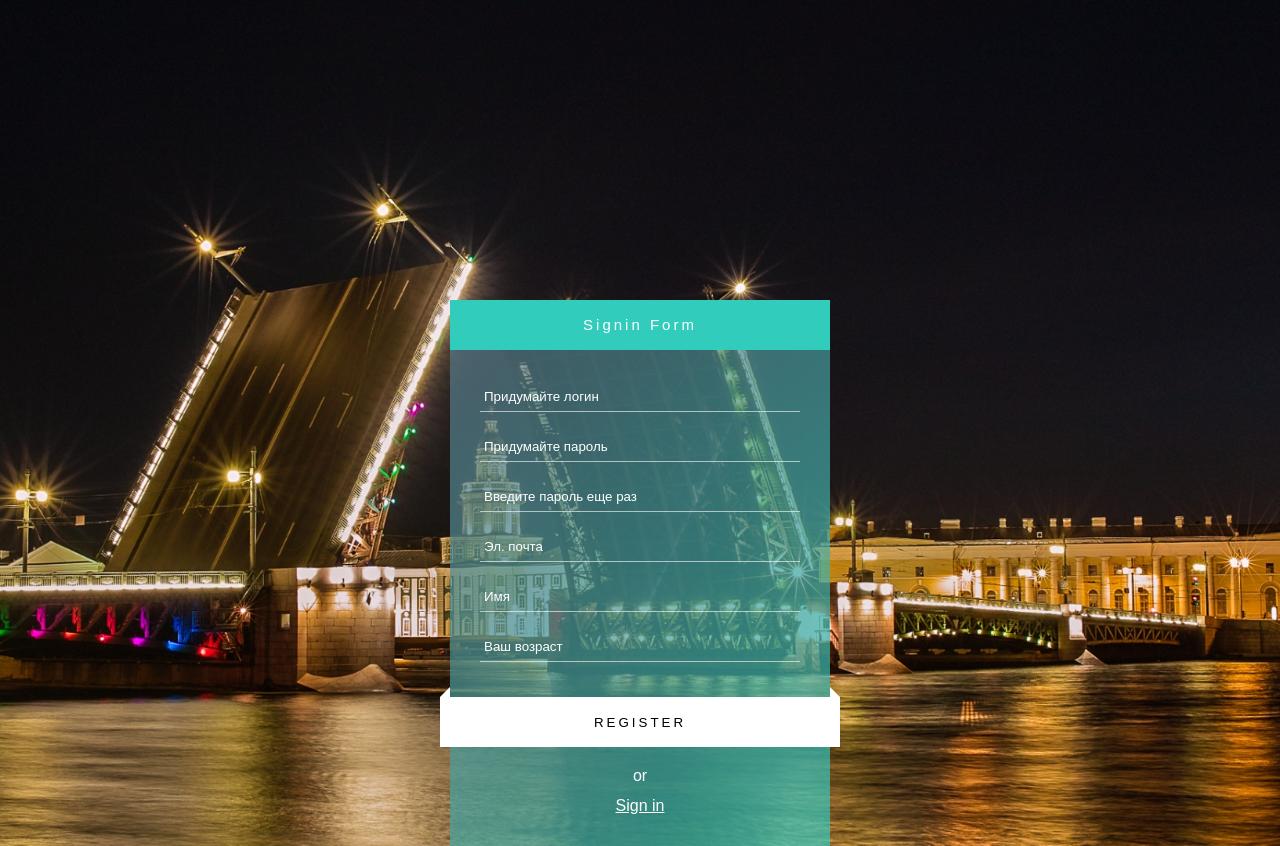
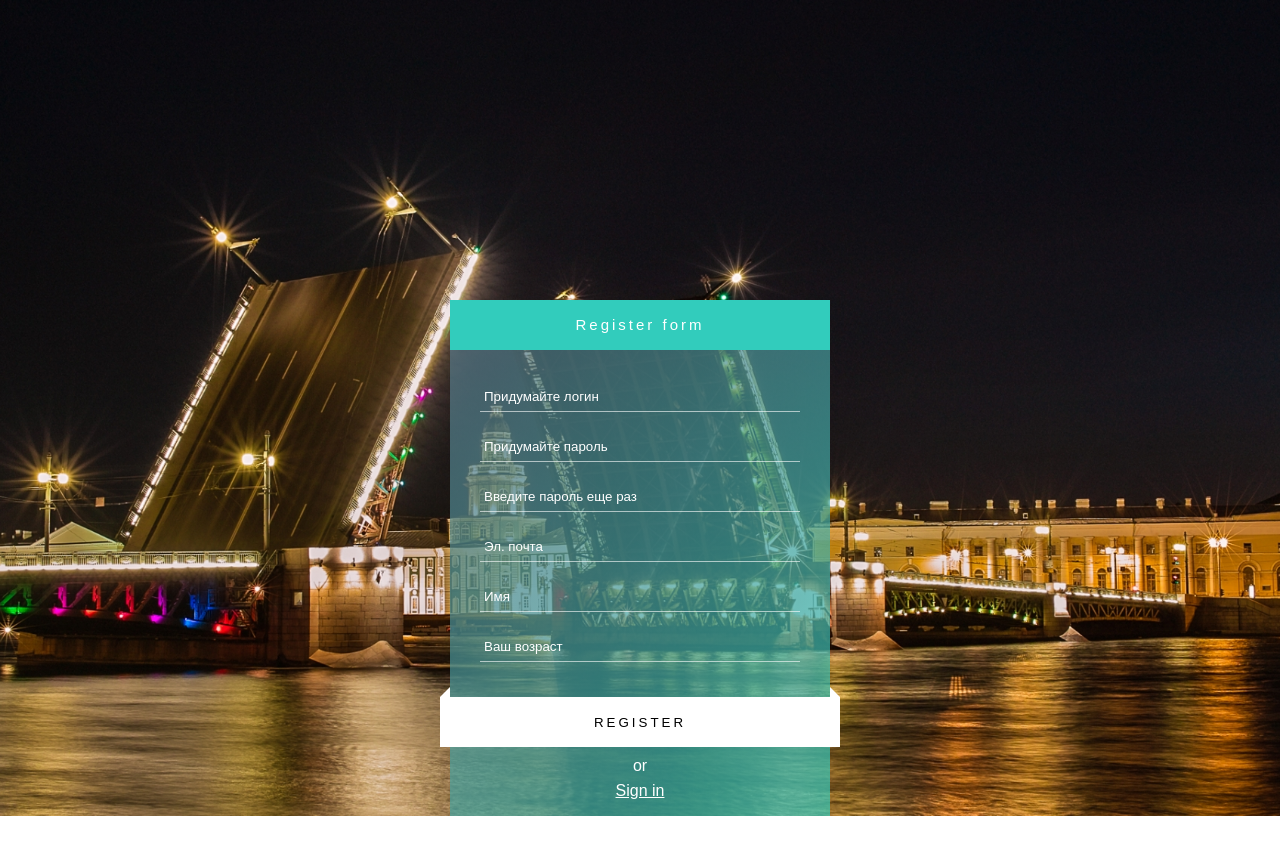
Before and after one commit to mynamedaze/exceed-learning, a React (Create React App) app: page / in a window 1280 px wide. After the commit the page ends 816 px from the top, so only its background shows below. Built offline with nearby package versions, Linux system fonts and the light colour scheme.

Commit message:
делаю валидацию на инпутах

```diff
--- a/src/components/login/index.jsx
+++ b/src/components/login/index.jsx
@@ -8,7 +8,7 @@ class LoginForm extends React.Component {
     super(props);
     this.state = {
       isLoginActive: false
-    }
+    };
     this.toggleActive = this.toggleActive.bind(this);
   }
 
@@ -22,8 +22,8 @@ class LoginForm extends React.Component {
     const { isLoginActive } = this.state;
     return (
       <article className="login-form">
-        {isLoginActive && <Login openReg={this.toggleActive} />}
-        {!isLoginActive && <Register openReg={this.toggleActive} />}
+        {isLoginActive && <Login openReg={this.toggleActive} isLoginActive={this.state.isLoginActive} />}
+        {!isLoginActive && <Register openReg={this.toggleActive} isLoginActive={this.state.isLoginActive} />}
       </article>
     )
   }
--- a/src/components/login/index.scss
+++ b/src/components/login/index.scss
@@ -12,7 +12,7 @@
     filter: progid:DXImageTransform.Microsoft.gradient(startColorstr='#5B7385', endColorstr='#9932ccbc', GradientType=1); /* IE6-9 fallback on horizontal gradient */
     margin-left: 10px;
     margin-right: 10px;
-    padding-bottom: 20px;
+    padding-bottom: 10px;
   }
 
   .title {
@@ -144,13 +144,13 @@
     text-align: center;
     color: #fff;
     font-size: 16px;
-    margin-top: 20px;
+    margin-top: 10px;
     margin-bottom: 0px;
   }
   .or-btn {
     display: block;
     @include centers;
-    height: 40px;
+    height: 30px;
     background-color: transparent;
     color: #fff;
     font-size: 16px;
--- a/src/components/login/login.jsx
+++ b/src/components/login/login.jsx
@@ -8,7 +8,7 @@ class Login extends React.Component {
   render() {
     return (
       <div className="login" >
-        <h2 className="title">Signin Form</h2>
+        <h2 className="title">{this.props.isLoginActive && 'Signin form'}</h2>
         <div className="inputs-wrapper">
           <input type="text" className="input  input--login" placeholder="логин"/>
           <input type="text" className="input  input--password" placeholder="пароль"/>
--- a/src/components/login/register.jsx
+++ b/src/components/login/register.jsx
@@ -1,16 +1,54 @@
 import React from 'react';
 
+const valid = [
+    {
+      field: 'login',
+      reg: '/^(?=.*[a-z]).{6,}/',
+      type: 'text',
+      required: true,
+      placeholder: 'Придумайте логин',
+      classN: 'input  input--login'
+    },
+    {
+      field: 'password',
+      reg: '/^(?=.*[a-z])(?=.*[A-Z])(?=.*[0-9])(?=.*[^\\w\\s]).{6,}/',
+      type: 'text',
+      required: true,
+      placeholder: 'Придумайте пароль',
+      classN: 'input  input--password'
+    }
+  ];
 class Register extends React.Component{
   constructor(props) {
     super(props);
+    this.state = {
+      inputValue: '',
+      passwordValue: '',
+      passwordConfirmValue: '',
+      emailValue: '',
+      nameValue: '',
+      ageValue: ''
+    };
+
+    this.changeVal = this.changeVal.bind(this);
+
   }
+
+  changeVal(item, event) {
+    this.setState({ loginValue: event.target.value });
+  }
+
   render() {
     return (
       <div className="register">
-        <h2 className="title">Signin Form</h2>
+        <h2 className="title">{!this.props.isLoginActive && 'Register form'}</h2>
         <div className="inputs-wrapper">
-          <input type="text" className="input  input--login" placeholder="Придумайте логин" required/>
-          <input type="text" className="input  input--password" placeholder="Придумайте пароль" required/>
+          {valid.map((item, i)=>{
+            return(
+            <input type={valid[i].type} className={valid[i].classN} value={this.state.loginValue}
+                   onChange={(e) => { this.changeVal(item, e);}} placeholder={valid[i].placeholder} required={valid[i].required}/>
+            )})}
+
           <input type="text" className="input  input--password" placeholder="Введите пароль еще раз" required/>
           <input type="email" className="input  input--email" placeholder="Эл. почта"/>
           <input type="text" className="input  input--name" placeholder="Имя"/>
```
